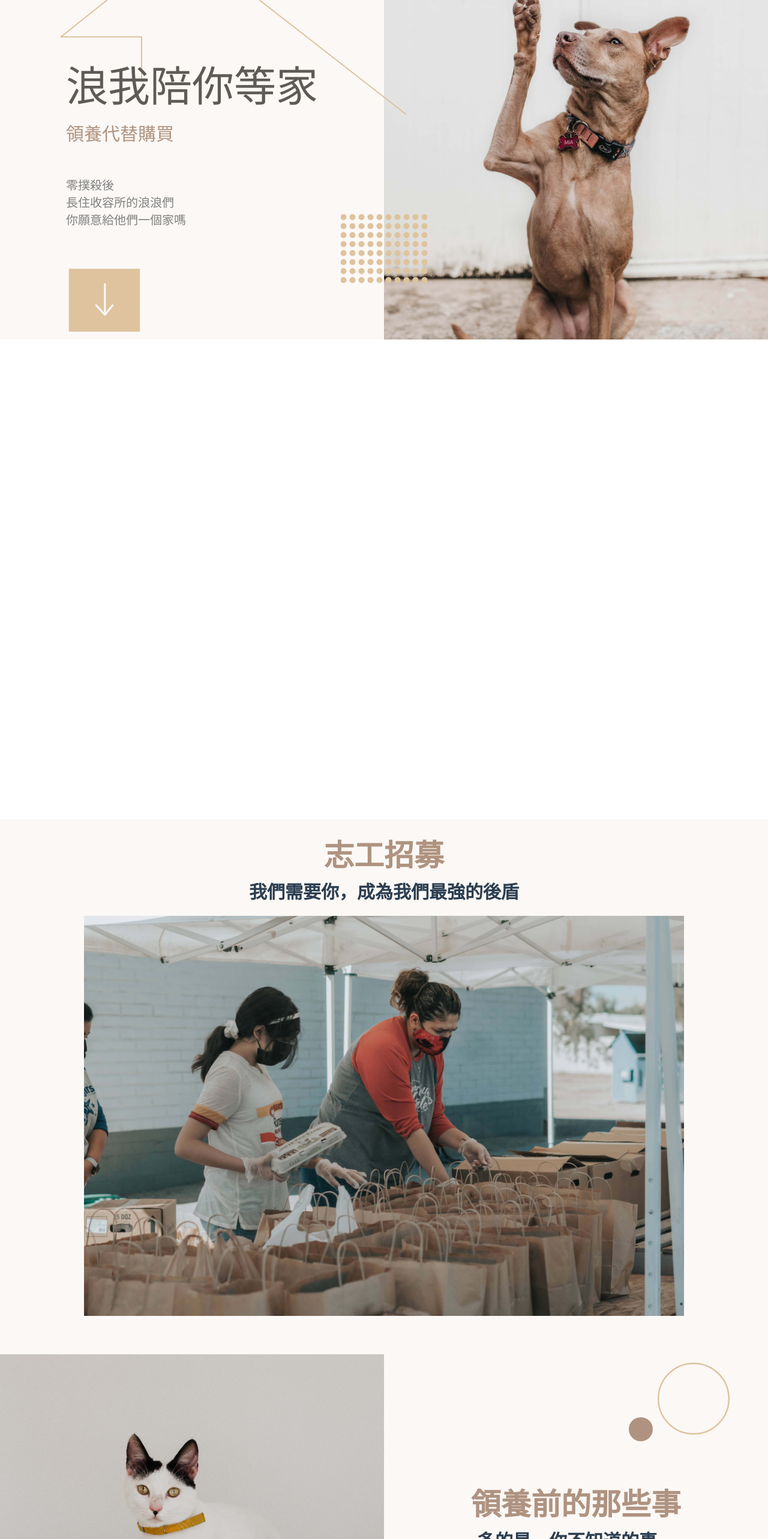
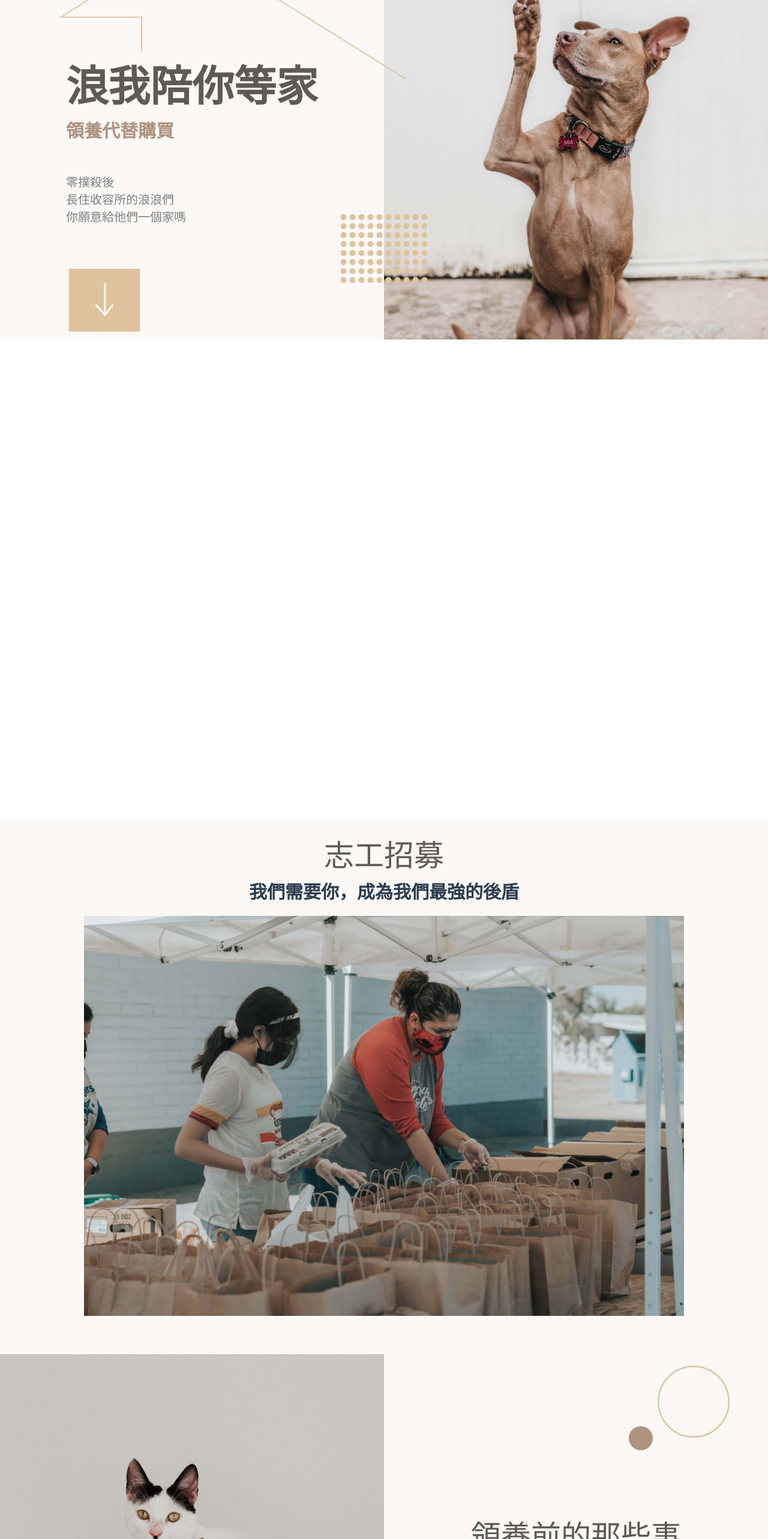
Before and after one commit to sherry-hooo/LangLangAdoption, a Vue app: page / in a window 1280 px wide. Shown: the part 234-2800 px from the top of the page at 60% size. Built offline with nearby package versions, Linux system fonts and the light colour scheme.

Commit message:
feat(Home) modify Home page font & layout to consistent style

```diff
--- a/src/views/Home.vue
+++ b/src/views/Home.vue
@@ -1,6 +1,6 @@
 <template>
   <main>
-    <div class="banner">
+    <section class="banner">
       <div class="decoration_dot">
         <img src="@/assets/img/circles.svg" alt="" />
       </div>
@@ -24,11 +24,11 @@
           <img src="@/assets/img/buttonArrow.svg" alt="" />
         </button>
       </div>
-    </div>
+    </section>
 
-    <div class="gallery"></div>
+    <section class="gallery"></section>
 
-    <div class="volunteer_ad">
+    <section class="volunteer_ad">
       <h2>志工招募</h2>
       <p>我們需要你，成為我們最強的後盾</p>
       <div class="volunteer_entry">
@@ -37,7 +37,7 @@
         </div>
         <button>我有興趣</button>
       </div>
-    </div>
+    </section>
 
     <section class="topic">
       <div class="topic_img">
@@ -59,22 +59,65 @@
 </template>
 
 <style lang="scss" scoped>
+
+// section共用h2樣式
+%title_h2 {
+  font-size: 24px;
+  font-weight: 500;
+  color: color.$gray_700;
+  @include breakpoint.tablet {
+    font-size: 36px;
+  }
+  @include breakpoint.desktop {
+    font-size: 50px;
+  }
+}
+
+// section共用副標p樣式
+%content_p {
+  margin-top: 5px;
+  font-size: 16px;
+  font-weight: 600;
+  @include breakpoint.tablet {
+    font-size: 20px;
+  }
+
+  @include breakpoint.desktop {
+    font-size: 30px;
+  }
+}
+
+// 通用button樣式，除了banner的滑動按鈕，其他都用此樣式
+%button {
+  padding: 10px 20px;
+  border-radius: 10px;
+  color: white;
+  background: color.$brown_300;
+  font-size: 18px;
+  font-weight: 500;
+
+  @include breakpoint.desktop {
+    padding: 15px 30px;
+    font-size: 22px;
+  }
+}
+
 main {
-  padding-top: 60px; //扣除navbar高度
+  margin-top: 60px; //扣除navbar高度
 
   @include breakpoint.tablet {
-    padding-top: 103px;
+    margin-top: 103px; //扣除navbar高度
   }
 }
 
 .banner {
+  height: calc(100vh - 60px);
   position: relative;
   z-index: -2;
-  height: calc(100vh - 60px);
   overflow: hidden;
   background: color.$brown_100;
 
-  @include breakpoint.tablet {
+  @include breakpoint.tablet{
     height: calc(100vh - 103px);
   }
 
@@ -127,7 +170,13 @@ main {
     }
 
     @include breakpoint.desktop {
-      padding: 30px 100px;
+      padding: 0 100px;
+    }
+
+    .decoration_house{
+      @include breakpoint.desktop{
+        transform: scaleY(0.8);
+      }
     }
   }
 
@@ -152,7 +201,7 @@ main {
   &_caption h1 {
     color: color.$gray_700;
     font-size: 40px;
-    font-weight: 500;
+    font-weight: 600;
 
     @include breakpoint.tablet {
       font-size: 54px;
@@ -164,11 +213,11 @@ main {
   }
 
   &_caption h2 {
-    margin-top: 10px;
+    margin-top: 5px;
 
     color: color.$brown_500;
-    font-size: 20px;
-    font-weight: 500;
+    font-size: 24px;
+    font-weight: 600;
 
     @include breakpoint.tablet {
       font-size: 30px;
@@ -185,14 +234,11 @@ main {
     }
   }
   button {
-    // relative to content_area
+    background: color.$brown_300;
     position: absolute;
+    padding: 10px 20px;
     right: 0;
     bottom: 15%;
-
-    padding: 20px;
-    background: color.$brown_300;
-
     transform: scale(0.8);
 
     @include breakpoint.tablet {
@@ -209,35 +255,20 @@ main {
 }
 
 .volunteer_ad {
-  padding: 20px 0;
   background: color.$brown_100;
+  padding: 10px ;
 
   @include breakpoint.tablet {
     padding: 20px 0;
   }
 
   h2 {
-    font-size: 24px;
-    color: color.$brown_500;
-    @include breakpoint.tablet {
-      font-size: 30px;
-    }
-    @include breakpoint.desktop {
-      font-size: 50px;
-    }
+    @extend %title_h2;
   }
 
   p {
+    @extend %content_p;
     margin-top: 5px;
-    font-size: 16px;
-    font-weight: 600;
-    @include breakpoint.tablet {
-      font-size: 20px;
-    }
-
-    @include breakpoint.desktop {
-      font-size: 30px;
-    }
   }
 }
 
@@ -265,25 +296,14 @@ main {
 
   // button的樣式與位置
   button {
+    @extend %button;
     position: static;
-    padding: 10px 20px;
-    border-radius: 10px;
-    color: white;
-    background: color.$brown_300;
-    font-size: 18px;
-    font-weight: 600;
-    @include breakpoint.tablet {
-      padding: 15px 25px;
-      font-size: 20px;
-    }
 
     @include breakpoint.desktop {
       position: absolute;
       top: 50%;
       left: 50%;
       transform: translate(-50%, -50%);
-      padding: 25px 65px;
-      font-size: 24px;
     }
   }
 }
@@ -304,74 +324,30 @@ main {
   }
 }
 
-// 你在Topic分支
-// 上面的東西不要改
-%title_h2 {
-  font-size: 24px;
-  color: color.$brown_500;
-  @include breakpoint.tablet {
-    font-size: 30px;
-  }
-  @include breakpoint.desktop {
-    font-size: 50px;
-  }
-}
-
-%content_p {
-  margin-top: 5px;
-  font-size: 16px;
-  font-weight: 600;
-  @include breakpoint.tablet {
-    font-size: 20px;
-  }
-
-  @include breakpoint.desktop {
-    font-size: 30px;
-  }
-}
-%button_toPagination {
-  padding: 10px 20px;
-  border-radius: 10px;
-  color: white;
-  background: color.$brown_300;
-  font-size: 18px;
-  font-weight: 600;
-
-  @include breakpoint.tablet {
-    padding: 15px 25px;
-    font-size: 20px;
-  }
-
-  @include breakpoint.desktop {
-    padding: 25px 65px;
-    font-size: 24px;
-  }
-}
-
-@mixin imgbox_fill {
-  width: 100%;
-  height: 100%;
-}
-
 .topic {
   display: flex;
   align-items: center;
+  padding: 20px 0;
   position: relative;
-  padding: 20px 0;
-  height: calc(100vh - 60px);
   background: color.$brown_100;
 
-  @include breakpoint.tablet {
-    height: calc(100vh - 103px);
+  @include breakpoint.tablet{
+    background: color.$brown_100;
   }
 
   &_img {
-    width: 50%;
+    width: 40%;
     height: 100%;
+
+    @include breakpoint.tablet{
+      width: 50%;
+      height: calc(100vh - 60px);
+    }
   }
 
   img {
-    @include imgbox_fill;
+    width: 100%;
+    height: 100%;
     object-fit: cover;
   }
 
@@ -379,7 +355,7 @@ main {
     position: absolute;
     right: 5%;
     top: 5%;
-    width: 60px;
+    width: 50px;
 
     @include breakpoint.tablet {
       right: 5%;
@@ -399,8 +375,8 @@ main {
     position: absolute;
     right: 20%;
     top: 12%;
-    width: 20px;
-    height: 20px;
+    width: 15px;
+    height: 15px;
 
     @include breakpoint.tablet {
       top: 18%;
@@ -433,7 +409,7 @@ main {
   }
 
   button {
-    @extend %button_toPagination;
+    @extend %button;
     margin-top: 30px;
   }
 }
```
